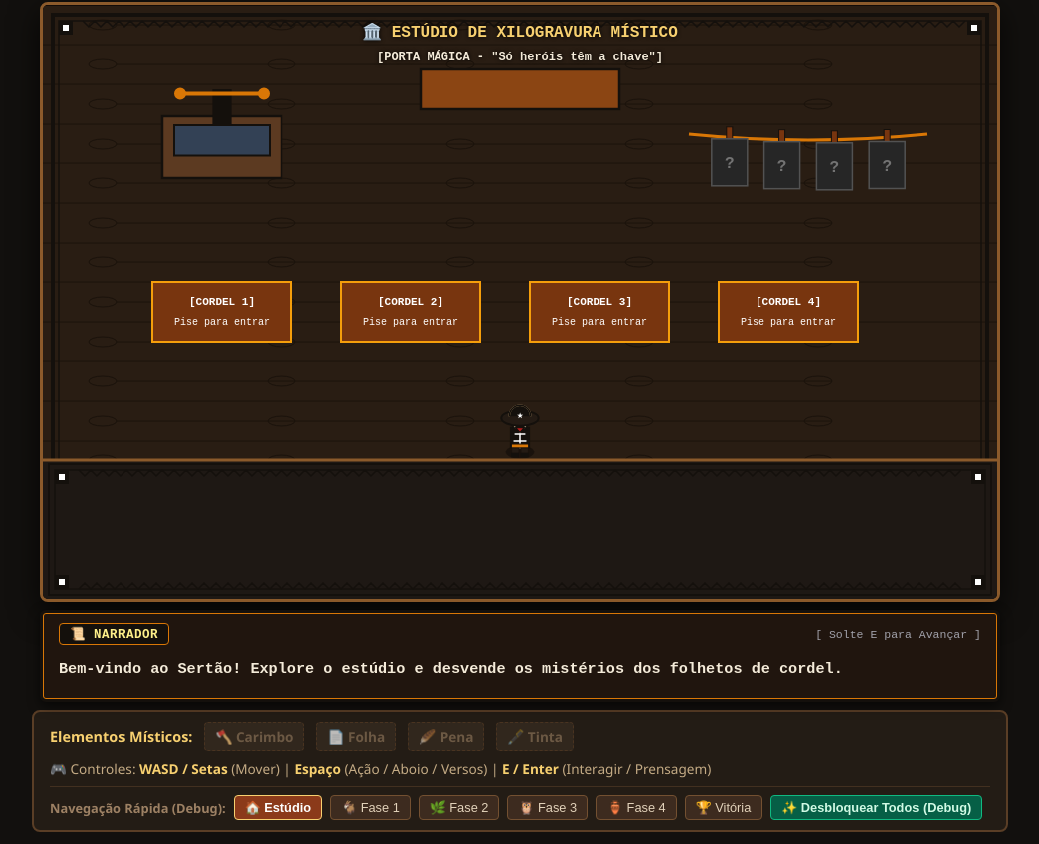
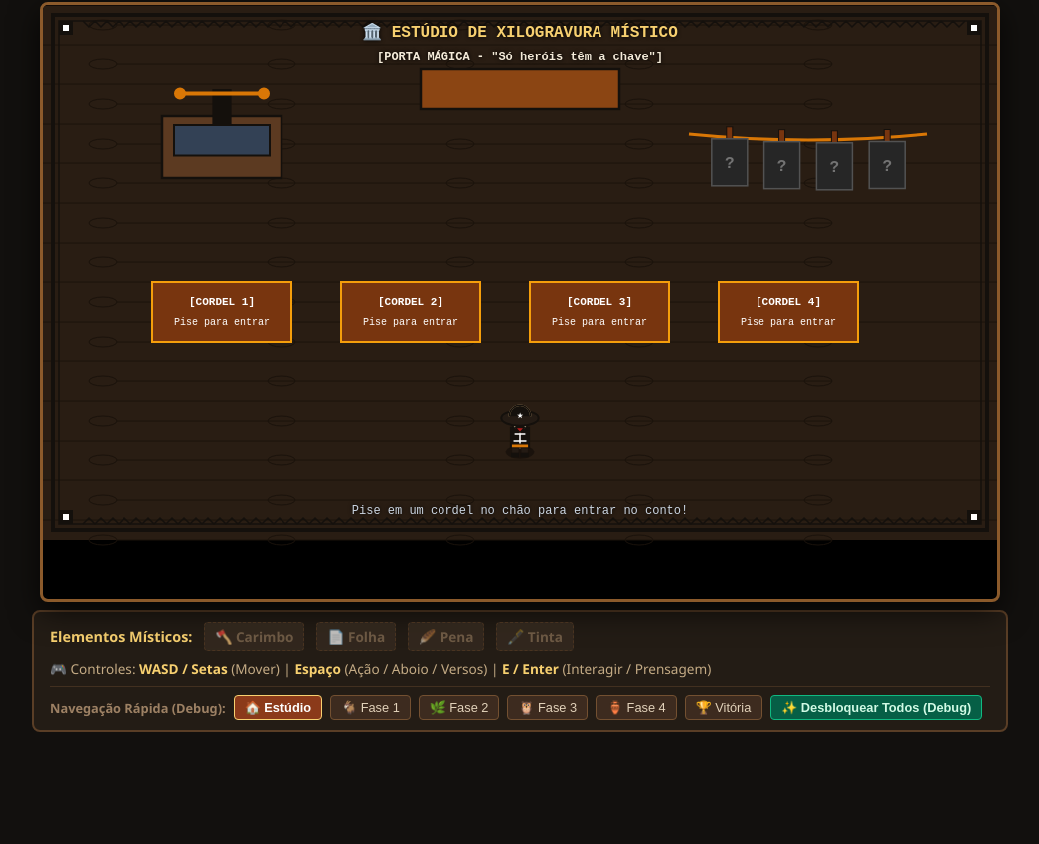
Before and after one commit to Gabriel-Aragao/o-cordel-de-coisinha, a website built with Vite: page index.html in a window 1280 px wide. Shown: the part 92-936 px from the top of the page, without its empty margins (120-1159 px from the left). After the commit the page ends 836 px from the top, so only its background shows below. Built offline with nearby package versions, Linux system fonts and the light colour scheme.

Commit message:
[alexey] - ocultar 100% o bloco inferior quando em estado ocioso e renderizar estritamente sob demanda

```diff
--- a/src/engine/MessageAndDialogManager.ts
+++ b/src/engine/MessageAndDialogManager.ts
@@ -176,9 +176,14 @@ export class MessageAndDialogManager {
 
   /**
    * RENDERIZAÇÃO ESTREITA NO PAINEL DEDICADO NA BASE (Y: 460 a 600, Altura 140px)
-   * Mantém o Viewport de Gameplay (0 a 460px) 100% Desobstruído de Qualquer Mensagem!
+   * ESTREITAMENTE SOB DEMANDA: Ocultado 100% no estado ocioso para não cobrir o cenário!
    */
   public renderBottomPanel(ctx: CanvasRenderingContext2D, width: number = 960, _height: number = 600): void {
+    // SE NÃO HOUVER DIÁLOGO NEM TOAST ATIVO: NÃO DESENHAR ABSOLUTAMENTE NADA!
+    if (!this.isDialogActive && !this.activeToast) {
+      return;
+    }
+
     const panelY = 460;
     const panelH = 140;
 
@@ -237,7 +242,6 @@ export class MessageAndDialogManager {
       return;
     }
 
-    // 4. Estado Idle do Painel Inferior: Painel limpo sem citação estática
     ctx.restore();
   }
 }
--- a/src/style.css
+++ b/src/style.css
@@ -252,9 +252,10 @@ body {
 
 /* ==========================================================================
    PAINEL DEDICADO DE MENSAGENS & DIÁLOGOS (ABAIXO DA ÁREA DE JOGO)
+   ESTRITAMENTE SOB DEMANDA: Ocultado no estado ocioso (Zero Bloco Idle)
    ========================================================================== */
 .game-message-panel {
-  display: flex;
+  display: none;
   flex-direction: column;
   width: 100%;
   max-width: 960px;
@@ -266,6 +267,10 @@ body {
   gap: 6px;
   position: relative;
   transition: all 0.2s ease;
+}
+
+.game-message-panel.active {
+  display: flex;
 }
 
 .message-panel-header {
```
